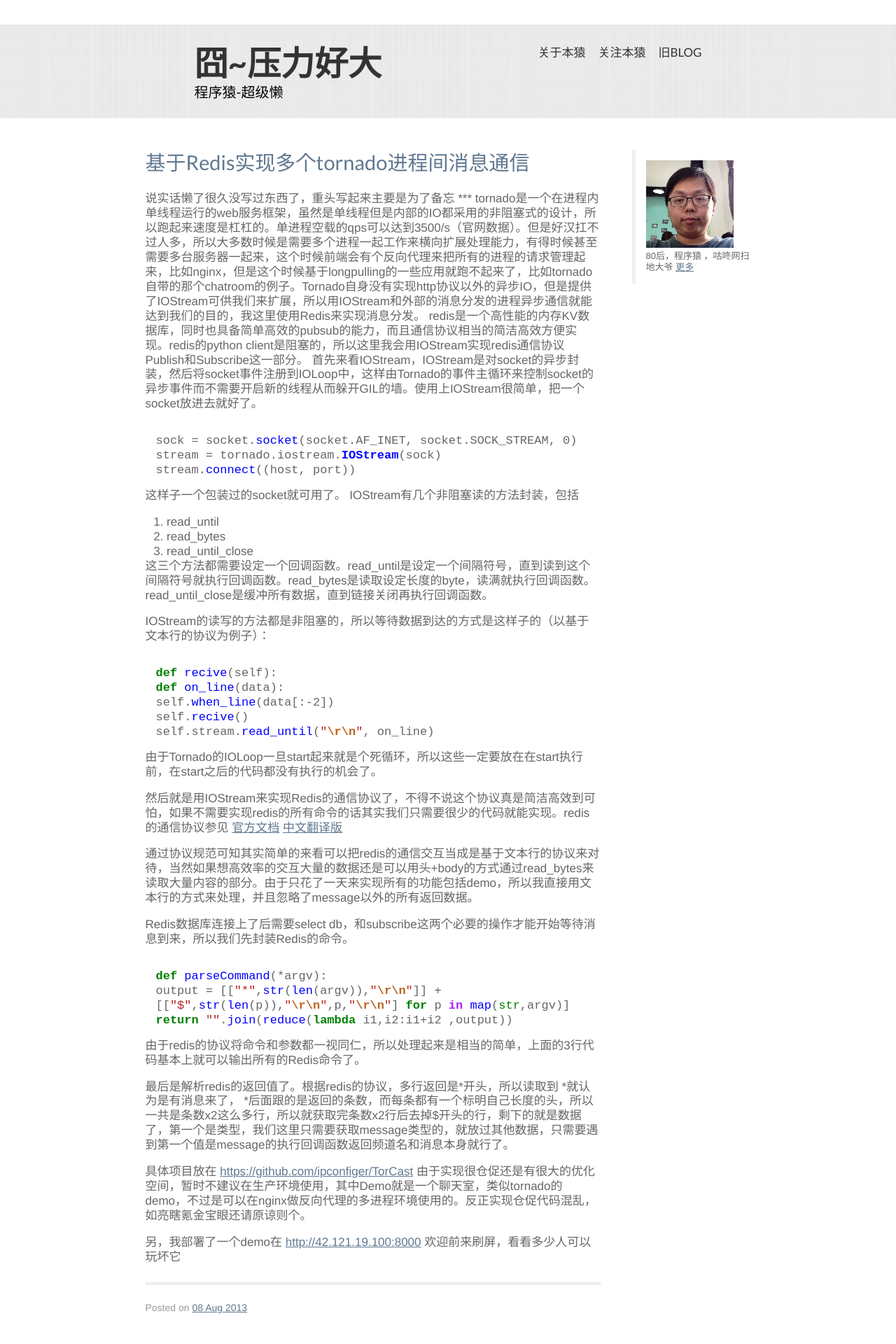
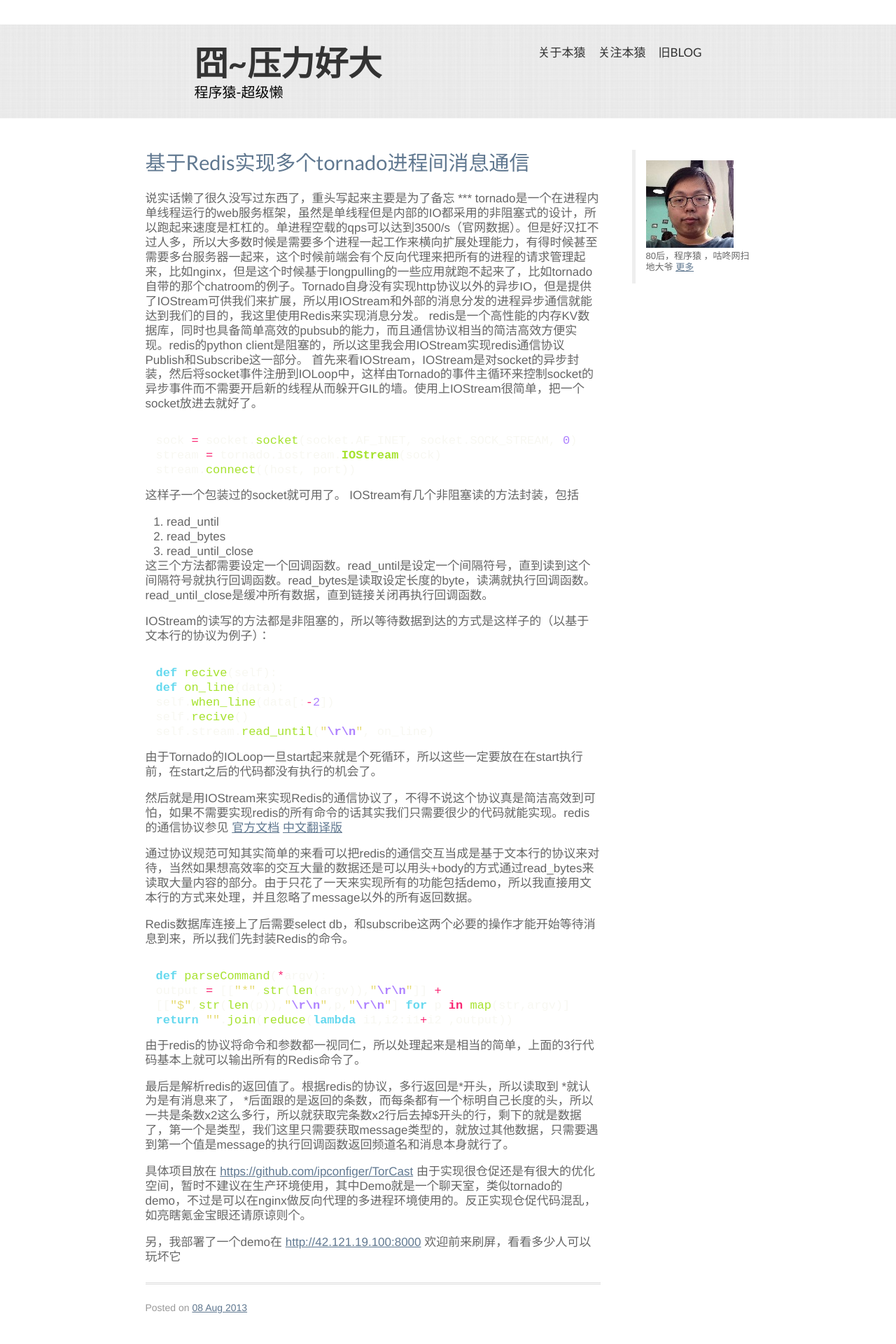
Before and after one commit to ipconfiger/ipconfiger.github.com, a Jekyll site: the page built from index.html, in a window 1280 px wide. Shown: the top 1920 px of the page at 70% size. Built offline with Jekyll 4.4.1, drawn with Linux system fonts in a browser that asks for light colours; Markdown is read by kramdown in place of the engine named in the settings.

Commit message:
增加代码样式的css

```diff
--- a/_layouts/default.html
+++ b/_layouts/default.html
@@ -13,6 +13,7 @@
   <link href='http://fonts.googleapis.com/css?family=Lato:light,regular,bold' rel='stylesheet' type='text/css'>
   <link href="/css/reset.css" media="screen" rel="stylesheet" type="text/css" />
   <link href="/css/highlight.css" media="screen" rel="stylesheet" type="text/css">
+  <link href="/css/monokai.css" media="screen" rel="stylesheet" type="text/css">
   <link href="/css/main.css" media="screen" rel="stylesheet" type="text/css" />
   <link rel="alternate" type="application/rss+xml" href="/atom.xml" title="RSS feed">
 </head>
--- /dev/null
+++ b/css/monokai.css
@@ -0,0 +1,59 @@
+.hll { background-color: #49483e }
+.c { color: #75715e } /* Comment */
+.err { color: #960050; background-color: #1e0010 } /* Error */
+.k { color: #66d9ef } /* Keyword */
+.l { color: #ae81ff } /* Literal */
+.n { color: #f8f8f2 } /* Name */
+.o { color: #f92672 } /* Operator */
+.p { color: #f8f8f2 } /* Punctuation */
+.cm { color: #75715e } /* Comment.Multiline */
+.cp { color: #75715e } /* Comment.Preproc */
+.c1 { color: #75715e } /* Comment.Single */
+.cs { color: #75715e } /* Comment.Special */
+.ge { font-style: italic } /* Generic.Emph */
+.gs { font-weight: bold } /* Generic.Strong */
+.kc { color: #66d9ef } /* Keyword.Constant */
+.kd { color: #66d9ef } /* Keyword.Declaration */
+.kn { color: #f92672 } /* Keyword.Namespace */
+.kp { color: #66d9ef } /* Keyword.Pseudo */
+.kr { color: #66d9ef } /* Keyword.Reserved */
+.kt { color: #66d9ef } /* Keyword.Type */
+.ld { color: #e6db74 } /* Literal.Date */
+.m { color: #ae81ff } /* Literal.Number */
+.s { color: #e6db74 } /* Literal.String */
+.na { color: #a6e22e } /* Name.Attribute */
+.nb { color: #f8f8f2 } /* Name.Builtin */
+.nc { color: #a6e22e } /* Name.Class */
+.no { color: #66d9ef } /* Name.Constant */
+.nd { color: #a6e22e } /* Name.Decorator */
+.ni { color: #f8f8f2 } /* Name.Entity */
+.ne { color: #a6e22e } /* Name.Exception */
+.nf { color: #a6e22e } /* Name.Function */
+.nl { color: #f8f8f2 } /* Name.Label */
+.nn { color: #f8f8f2 } /* Name.Namespace */
+.nx { color: #a6e22e } /* Name.Other */
+.py { color: #f8f8f2 } /* Name.Property */
+.nt { color: #f92672 } /* Name.Tag */
+.nv { color: #f8f8f2 } /* Name.Variable */
+.ow { color: #f92672 } /* Operator.Word */
+.w { color: #f8f8f2 } /* Text.Whitespace */
+.mf { color: #ae81ff } /* Literal.Number.Float */
+.mh { color: #ae81ff } /* Literal.Number.Hex */
+.mi { color: #ae81ff } /* Literal.Number.Integer */
+.mo { color: #ae81ff } /* Literal.Number.Oct */
+.sb { color: #e6db74 } /* Literal.String.Backtick */
+.sc { color: #e6db74 } /* Literal.String.Char */
+.sd { color: #e6db74 } /* Literal.String.Doc */
+.s2 { color: #e6db74 } /* Literal.String.Double */
+.se { color: #ae81ff } /* Literal.String.Escape */
+.sh { color: #e6db74 } /* Literal.String.Heredoc */
+.si { color: #e6db74 } /* Literal.String.Interpol */
+.sx { color: #e6db74 } /* Literal.String.Other */
+.sr { color: #e6db74 } /* Literal.String.Regex */
+.s1 { color: #e6db74 } /* Literal.String.Single */
+.ss { color: #e6db74 } /* Literal.String.Symbol */
+.bp { color: #f8f8f2 } /* Name.Builtin.Pseudo */
+.vc { color: #f8f8f2 } /* Name.Variable.Class */
+.vg { color: #f8f8f2 } /* Name.Variable.Global */
+.vi { color: #f8f8f2 } /* Name.Variable.Instance */
+.il { color: #ae81ff } /* Literal.Number.Integer.Long */
```
